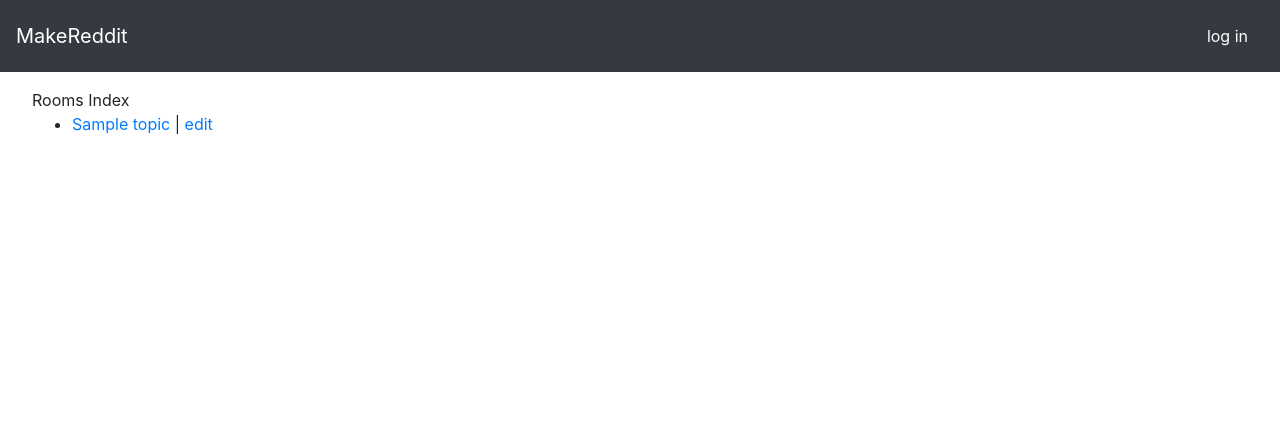
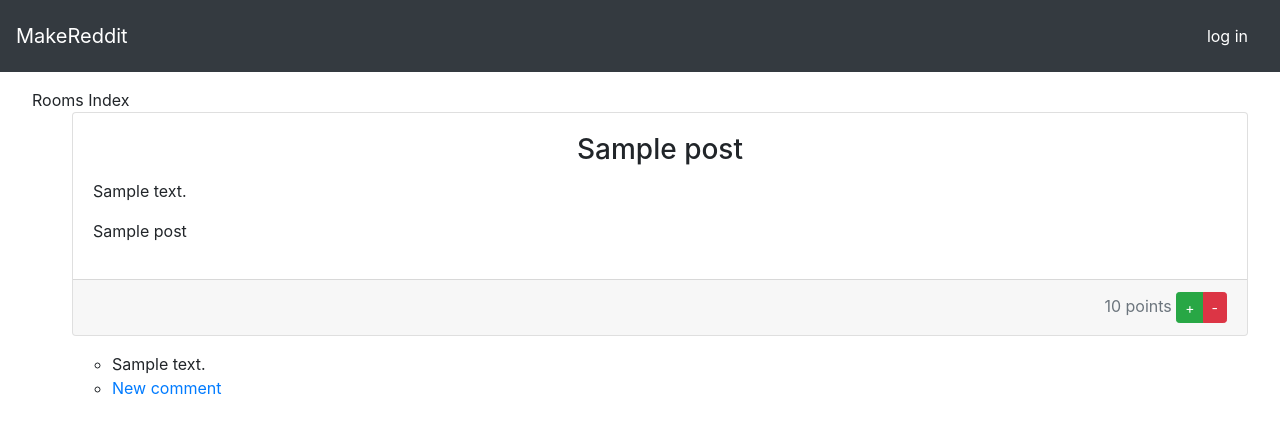
Before and after one commit to esfrankel/makereddit, a Node project: template views/rooms/index.hbs in a window 1280 px wide. Shown: the top 433 px of the page. Run offline with Node 20 templates, Linux system fonts and the light colour scheme; the template is opened without the code that fills it: most values are stand-ins (such as "Sample title", 1, 10 or a date in 2020).

Commit message:
finished rooms route and view

```diff
--- a/views/rooms/index.hbs
+++ b/views/rooms/index.hbs
@@ -4,10 +4,32 @@
 
 <div>
   <ul>
-    {{#each rooms as |room|}}
-      <li>
-        <a href="rooms/{{room.id}}">{{room.topic}}</a> | <a href="rooms/{{room.id}}/edit">edit</a>
-      </li>
+    {{#each posts as |post|}}
+  <div class="card mb-3">
+    <div class="card-body">
+      <h3 class="card-title text-center">{{post.subject}}</h3>
+      <p>{{post.body}}</p>
+      <p>{{post}}</p>
+    </div>
+
+    <div class="card-footer text-muted text-right">
+      <span class="points-span">{{post.points}} points </span>
+
+      <div class="btn-group btn-group-sm">
+        <button type="button" class="btn btn-success">+</button>
+        <button type="button" class="btn btn-danger">-</button>
+      </div>
+    </div>
+  </div>
+
+  <ul>
+    <!-- Add this section: -->
+    {{#each post.comments as |comment|}}
+      <li>{{comment.body}}</li>
     {{/each}}
+    <li><a href="/rooms/{{../room.id}}/posts/{{post.id}}/comments/new">New comment</a></li>
+  </ul>
+
+{{/each}}
   </ul>
 </div>
```
Also changed, not shown: routes/comments.js (+23 -0 lines).
